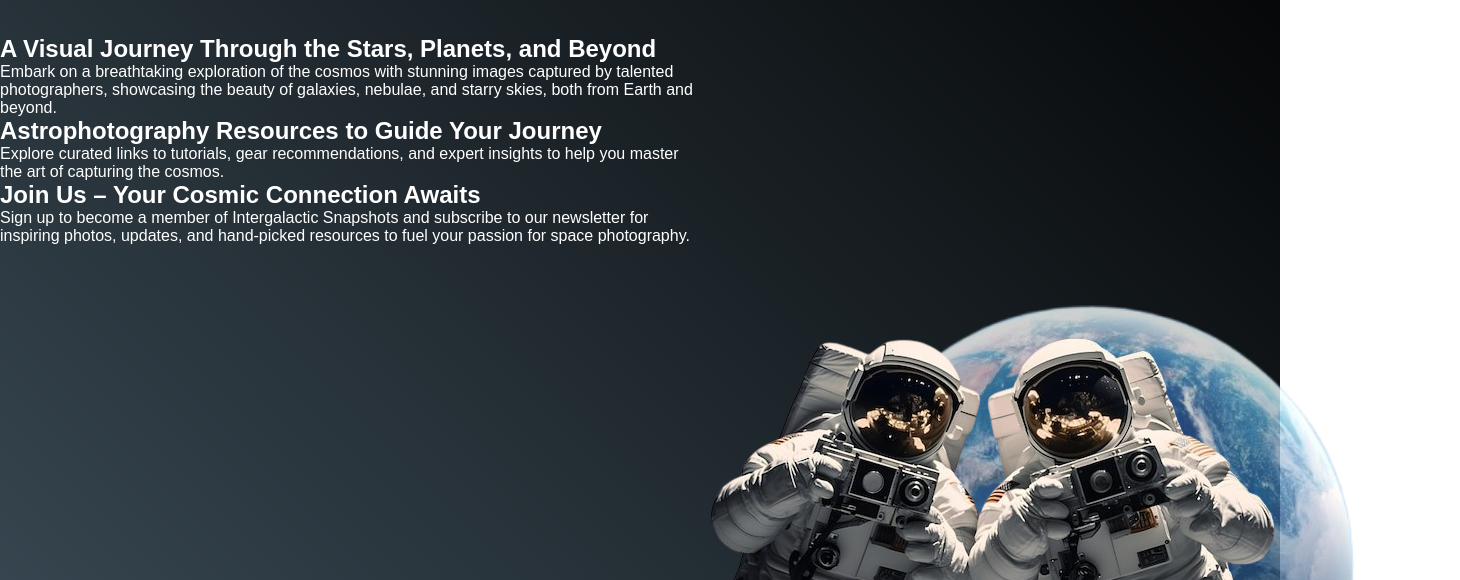
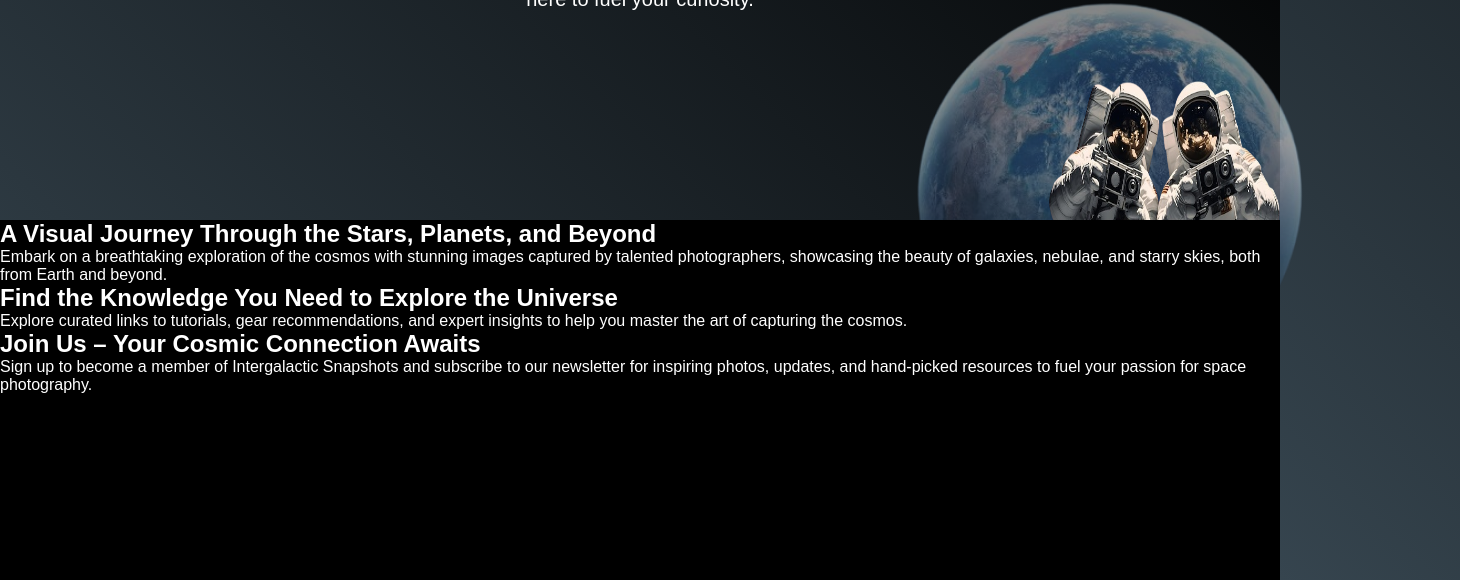
Before and after one commit to Kristen-Reid/Intergalactic-Snapshots, a plain HTML site: page index.html in a window 1280 px wide. Shown: the part 220-800 px from the top of the page, 1460 px wide, since content can reach past the window. Drawn offline with Linux system fonts and the light colour scheme.

Commit message:
css editing and adjusting on landing page

```diff
--- a/css/form.css
+++ b/css/form.css
@@ -9,9 +9,16 @@ body {
     width: 100%;
     display: flex;
     justify-content: center;
-    padding: 100px;
+    padding-top: 200px;
 }
 
+fieldset p a {
+    color: rgb(69, 2, 137);
+}
+
+fieldset p a:hover {
+    text-decoration: underline;
+}
 
 fieldset {
     background-color: rgba(0, 0, 0, 0.5);
@@ -29,25 +36,22 @@ fieldset {
 }
 
 
-.left {
-    background-color: blue;
+img {
     margin-top: 100px;
     margin-right: 50px;
     float: left;
     width: 400px;
     height: 400px;
-    background: url(/images/pngtree-astronaut-using-telescope-in-outer-space-for-star-gazing-and-exploration-png-image_13146210-removebg-preview.png) no-repeat;
-    background-size: cover;
 }
 
 h2 {
     font-size: 30px;
-    margin: 10px;
+    margin: 20px 30px;
 }
 
 p {
     text-align: right;
-    margin-right: 10px;
+    margin-right: 30px;
 }
 
 .information {
@@ -70,6 +74,7 @@ p {
 
 .information input::placeholder {
     color: black;
+    opacity: .5;
 }
 
 .info-box {
@@ -94,15 +99,14 @@ form button {
         padding: 0;
     }
 
-    .left {
+    img {
         width: 300px;
         height: 300px;
-        background-size: cover;
     }
 }
 
 @media (max-width: 895px) {
-    .left {
+    img {
         margin-right: 0;
     }
 }
@@ -114,7 +118,7 @@ form button {
     }
 
 
-    .left {
+    img {
         width: 300px;
         height: 300px;
         background-size: cover;
@@ -142,7 +146,7 @@ form button {
         justify-content: center;
     }
 
-  .left {
+  img {
         display: none;
     }
 
--- a/css/gallery.css
+++ b/css/gallery.css
@@ -10,13 +10,11 @@ body {
 }
 
 .grid-container {
-    align-items: center;
     justify-items: center;
     display: grid;
     grid-template-columns: repeat(auto-fit, minmax(350px, 1fr));
     gap: 15px;
     width: 75%;
-    margin-top: -100px;
 }
 
 .photo-card {
@@ -40,6 +38,6 @@ img {
     }
 
     .grid-container {
-        margin-top: 30px;
+        padding-top: 100px;
     }
 }
--- a/css/resources.css
+++ b/css/resources.css
@@ -1,24 +1,39 @@
 body {
-    height: 100%;
+    height: 100vh;
     width: 100%;
     background-color: pink;
 }
 
-nav {
-    /* background-color: black; */
+main {
+    height: 100%;
+    padding-top: 50px;
 }
 
-main {
-    height: 100vh;
+h1 {
 }
 
 .container {
-    /* height: 100%; */
     padding-top: 80px;
+    display: flex;
+    justify-content: space-evenly;
+}
+
+.links {
+    width: 500px;
+    height: 500px;
     /* background-color: blue; */
 }
 
-.links-container {
-    width: 500px;
+.left {
+    position: fixed;
     height: 500px;
+    left: 900px;
+    /* border-radius: 200px; */
 }
+
+.right {
+    z-index: 1;
+    position: fixed;
+    height: 500px;
+    left: 1120px;
+}
--- a/css/style.css
+++ b/css/style.css
@@ -1,38 +1,19 @@
 * {
-    color: white;
     margin: 0;
     padding: 0;
     text-decoration: none;
     list-style: none;
     box-sizing: border-box;
-    cursor: pointer;
     font-family: Arial, Helvetica, sans-serif;
 }
 
 body {
+    position: relative;
+    color: white;
     overflow: scroll;
     width: 100%;
+    height: 100vh;
     background: linear-gradient(45deg, #36454f, black);
-}
-
-h1 {
-    font-size: 48px;
-    margin: 50px;
-    text-align: center;
-}
-
-.landing-container {
-    max-width: 100%;
-    height: 100vh;
-    display: flex;
-    flex-direction: column;
-    padding-top: 100px;
-}
-
-.left  {
-    max-width: 700px;
-    flex: 1 1 auto;
-    color: white;
 }
 
 nav {
@@ -43,7 +24,7 @@ nav {
     height: 80px;
     width: 100%;
     border-bottom: 1px white solid;
-    /* background-color: blueviolet; */
+    background-color: rgba(0, 0, 0, .5);
 }
 
 .logo {
@@ -51,6 +32,7 @@ nav {
     font-size: 35px;
     line-height: 80px;
     margin: 0 100px;
+    cursor: pointer;
 }
 
 nav ul {
@@ -89,27 +71,71 @@ a.active, .nav-links:hover {
     display: none;
 }
 
-.image-box {
-    position: fixed;
+h1 {
+    font-size: 48px;
+    margin: 50px 0 0;
+    text-align: center;
+}
+
+
+.headline-paragraph {
+    font-size: 20px;
+}
+
+main {
+    width: 100%;
+    height: 100vh;
+    display: flex;
+    flex-direction: column;
+    padding-top: 80px;
+}
+
+.landing-heading {
+    text-align: center;
+    width: 100%;
+    height: 50%;
+    z-index: 0;
+    /* background-color: blue; */
+    /* padding: 80px; */
+}
+
+.content-container {
+    width: 100%;
+    background-color: black;
+    height: 50%;
+    z-index: 1;
 }
 
 .first {
-    z-index: 1;
-    height: 100;
-    position: fixed;
-    right: -20px;
-    bottom: -5px;
+    /* width: 100%; */
+    height: 30%;
+    max-width: 20%;
+    z-index: 3;
+    position: absolute;
+    right: -10px;
+    top: 230px;
+    border-radius: 50px;
 }
 
 .second {
-    opacity: .8;
-    /* width: 70%; */
-    height: 75%;
-    position: fixed;
-    bottom: -280px;
-    right: -290px;
-    border-radius: 80px;
+    z-index: 2;
+    opacity: .5;
+    width: 100%;
+    max-width: 700px;
+    /* max-height: 50%; */
+    position: absolute;
+    top: 190px;
+    right: -180px;
 }
+
+/* .left  {
+    max-width: 700px;
+    flex: 1 1 auto;
+    color: white;
+    background-color: purple;
+    position: absolute;
+    z-index: 3;
+} */
 
 
 @media (max-width: 960px) {
--- a/index.html
+++ b/index.html
@@ -36,8 +36,19 @@
                 </ul>
             </nav>
         </header>
-        <main class="landing-container">
+        <main>
+            <div class="landing-heading">
                 <h1 class="landing-section">Capture the Cosmos | Discover Endless Inspiration</h1>
+                <p class="landing-section headline-paragraph">
+                    Unlock the magic of space through breathtaking photography. Whether you're an aspiring photographer or a space enthusiast,
+                    there's something here to fuel your curiosity.
+                </p>
+                <div class="image-box">
+                    <img src="/images/two-astronauts-holding-camera-front-planet_786255-6270-156350279-removebg-preview.png" alt="" class="right first">
+                    <img src="/images/earth-digital_art-space_art-removebg-preview.png" class="right second">
+                </div>
+            </div>
+            <div class="content-container">
                 <div class="left">
                     <section class="landing-section one">
                         <h2>A Visual Journey Through the Stars, Planets, and Beyond</h2>
@@ -47,7 +58,7 @@
                         </p>
                     </section>
                     <section class="landing-section two">
-                    <h2>Astrophotography Resources to Guide Your Journey</h2>
+                        <h2>Find the Knowledge You Need to Explore the Universe</h2>
                         <p>
                             Explore curated links to tutorials,
                             gear recommendations, and expert insights to help you master the art of capturing the cosmos.
@@ -60,9 +71,6 @@
                             updates, and hand-picked resources to fuel your passion for space photography.
                         </p>
                     </section>
-                <div class="image-box">
-                    <img src="/images/two-astronauts-holding-camera-front-planet_786255-6270-156350279-removebg-preview.png" alt="" class="right first">
-                    <img src="/images/earth-digital_art-space_art-removebg-preview.png" class="right second">
                 </div>
             </div>
         </main>
```
Also changed, not shown: form.html (+8 -6 lines), resources.html (+14 -10 lines), images/Window-removebg-preview.png (added), images/Window.jpg (added), images/astro-levitating-laptop-removebg-preview.png (renamed from images/2123b9994db36d21cb450bef8e1712c1-removebg-preview.png), images/astro-levitating-laptop.jpg (renamed from images/2123b9994db36d21cb450bef8e1712c1.jpg), images/png-vibrant-nebula-with-cosmic-color-with-sparkling-astronomy-universe-space_53876-593651-removebg-preview.png (deleted), images/pngtree-landing-page-with-cartoon-space-planets-rocket-png-image_12998122-removebg-preview.png (deleted), images/pngtree-landing-page-with-cartoon-space-planets-rocket-png-image_12998122.png (deleted), images/woman-photographer-transparent.jpg (deleted). Lines whose indentation alone changed are shown as unchanged.
